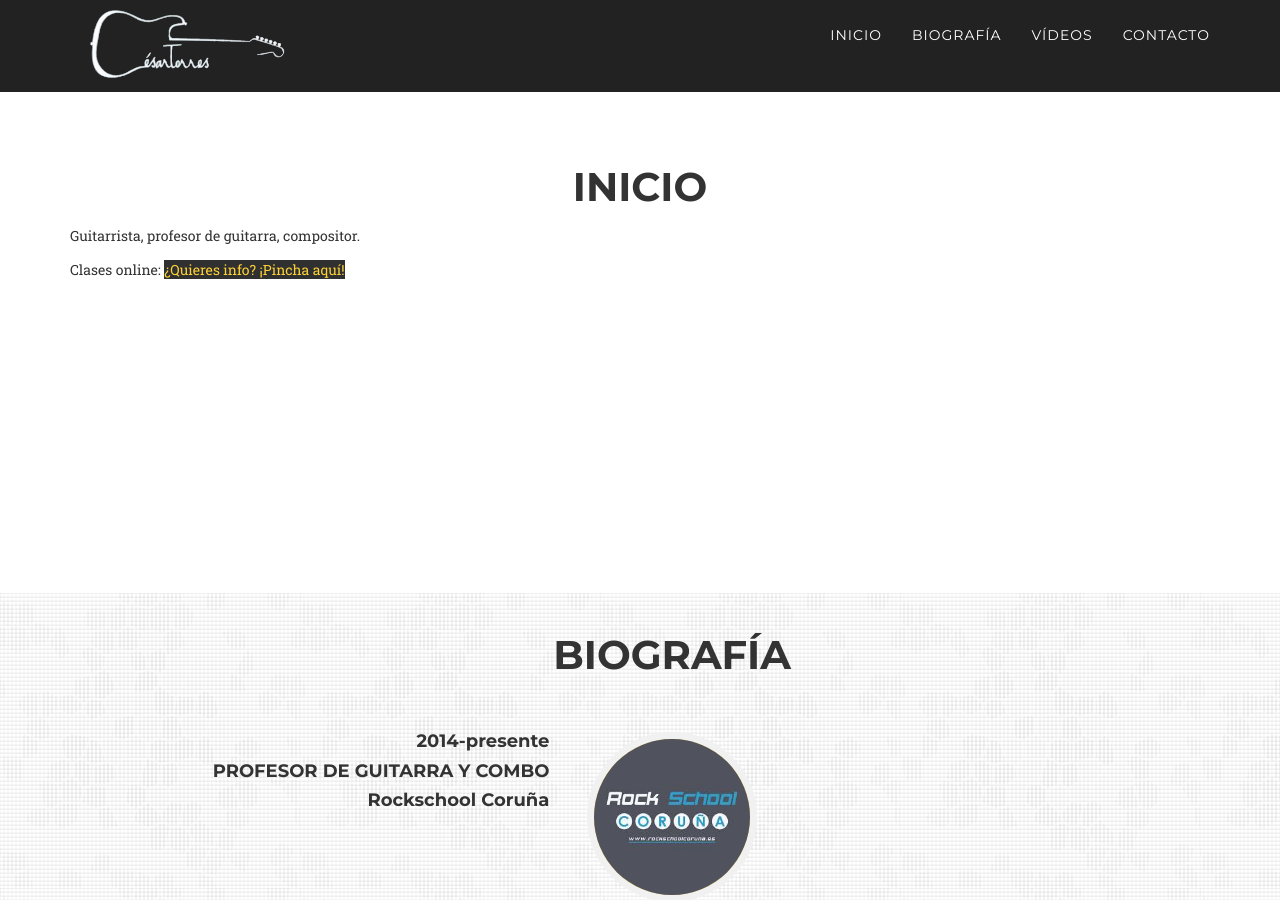
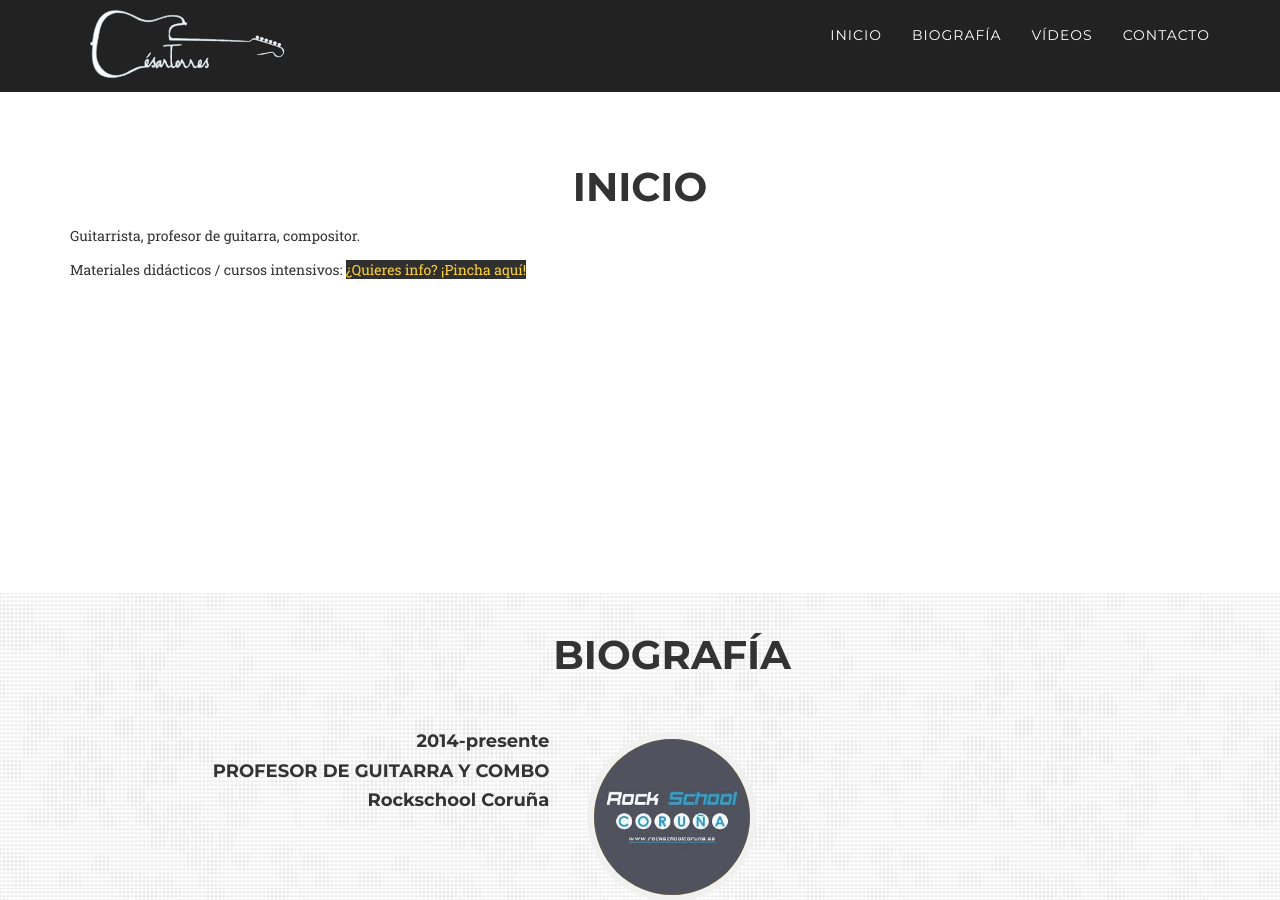
Before and after one commit to cesartorresmusic/cesartorresmusic.github.io, a Jekyll site: the page built from README.md, in a window 1280 px wide and 900 px high, scrolled down 783 px. Built offline with Jekyll 4.4.1, drawn with Linux system fonts in a browser that asks for light colours; some web fonts are replaced; our own code applies the rules of GitHub Pages for plain Markdown files.

Commit message:
more clear

```diff
--- a/_includes/inicio.html
+++ b/_includes/inicio.html
@@ -13,7 +13,7 @@
                     Guitarrista, profesor de guitarra, compositor.
                 </p>
                 <p>
-                    Clases online: <a href="#contact" style="background-color: #303030;">¿Quieres info? ¡Pincha aquí!</a>
+                    Materiales didácticos / cursos intensivos: <a href="#contact" style="background-color: #303030;">¿Quieres info? ¡Pincha aquí!</a>
                 </p>
             </div>
         </div>
```
